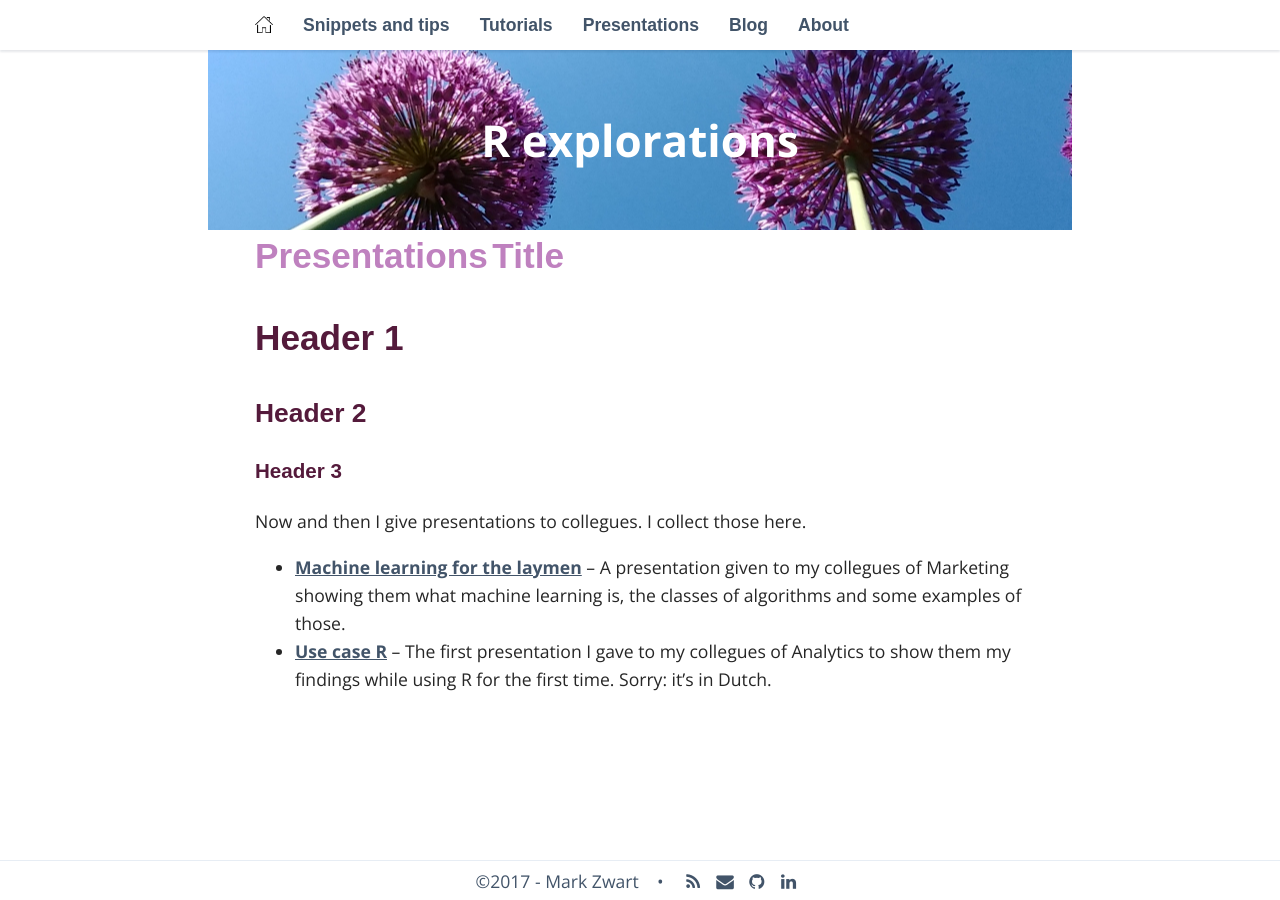
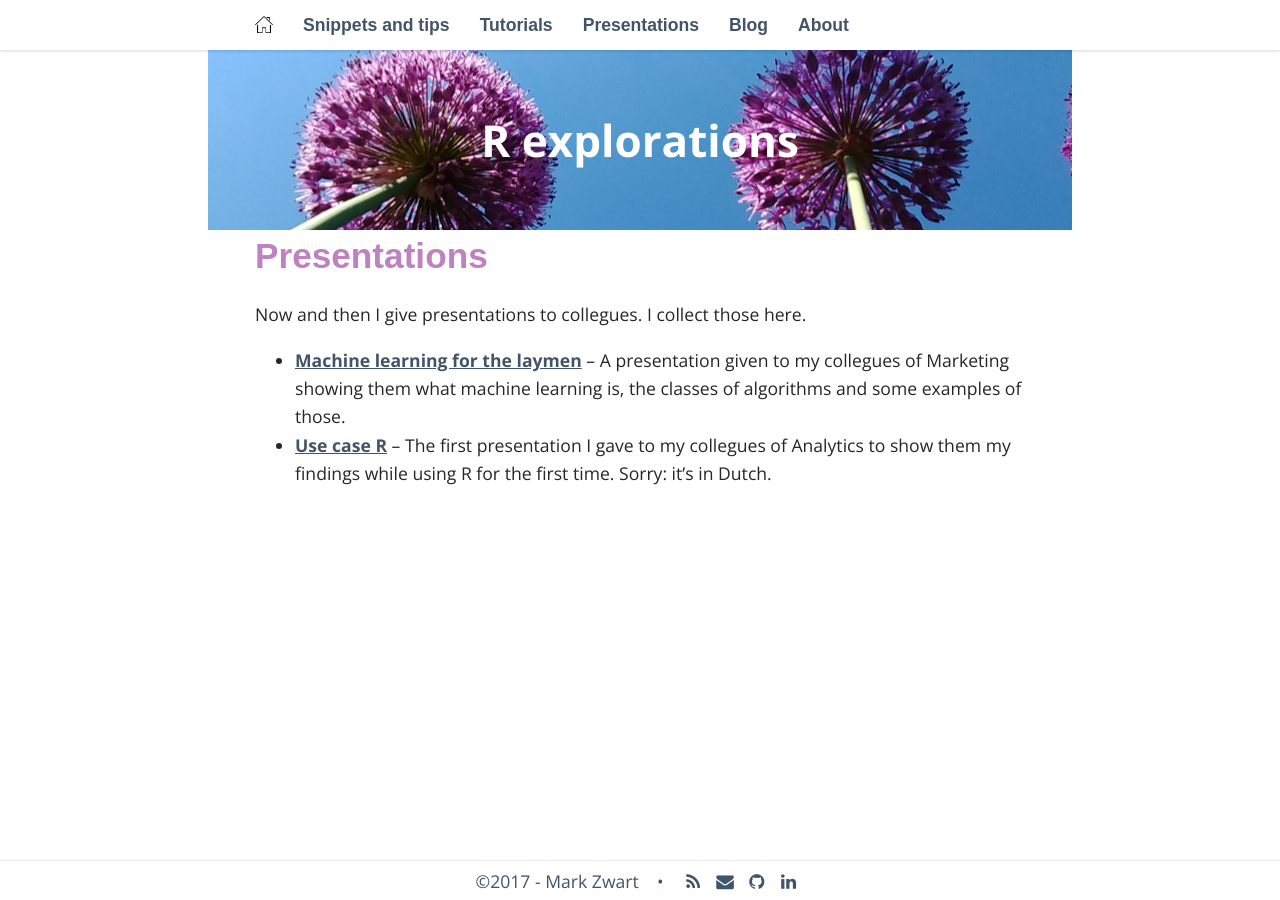
Before and after one commit to mark-me/mark-me.github.io, a Jekyll site: the page built from _pages/03-presentations.md, in a window 1280 px wide. Built offline with Jekyll 4.4.1, drawn with Linux system fonts in a browser that asks for light colours; nearby versions of some CDN libraries; some web fonts are replaced; comment, search, counter and statistics services are not loaded.

Commit message:
Update 03-presentations.md

```diff
--- a/_pages/03-presentations.md
+++ b/_pages/03-presentations.md
@@ -5,14 +5,6 @@ permalink: /presentations/
 navigation_weight: 1
 ---
 
-<title_page>Title</title_page>
-
-# Header 1
-
-## Header 2
-
-### Header 3
-
 Now and then I give presentations to collegues. I collect those here.
 
 * [Machine learning for the laymen](/machine-learning-layman/) – A presentation given to my collegues of Marketing showing them what machine learning is, the classes of algorithms and some examples of those.
```
